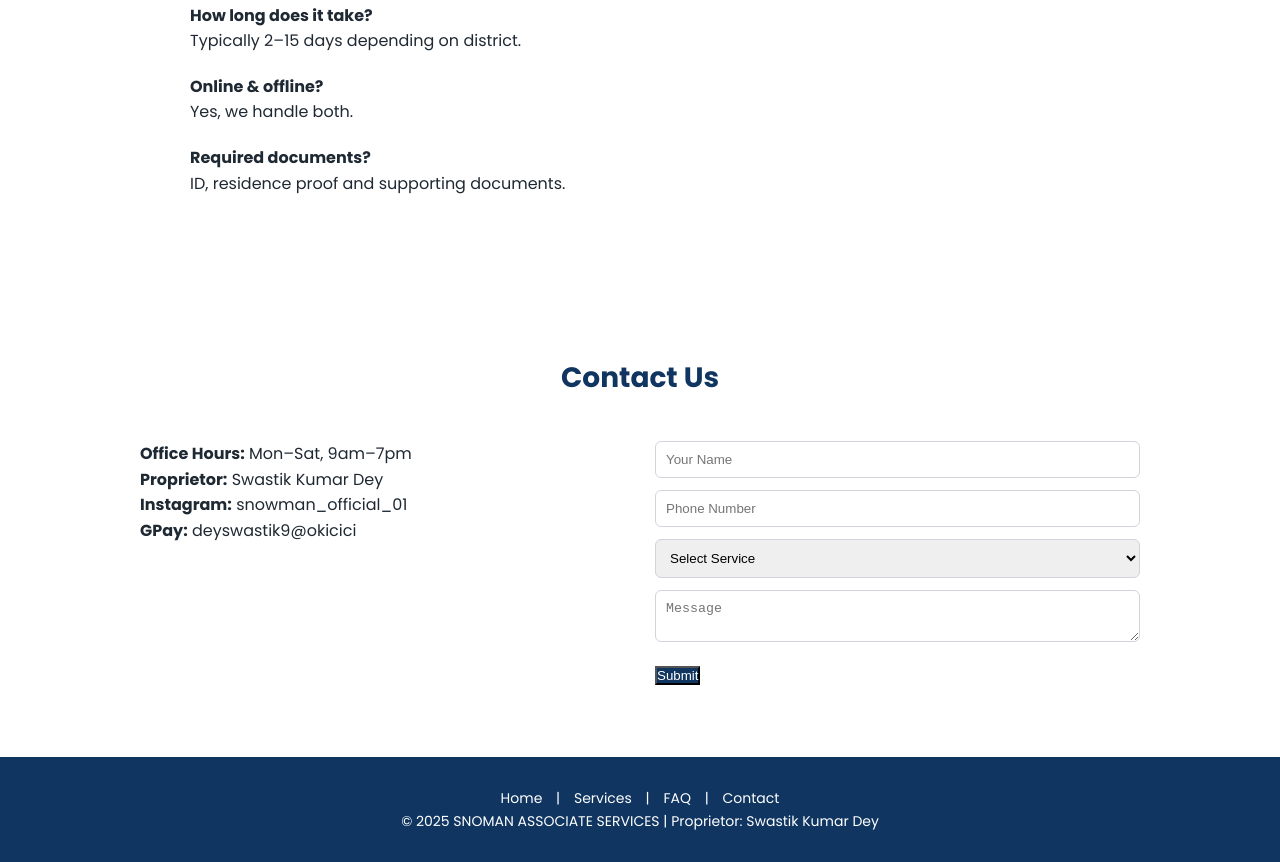
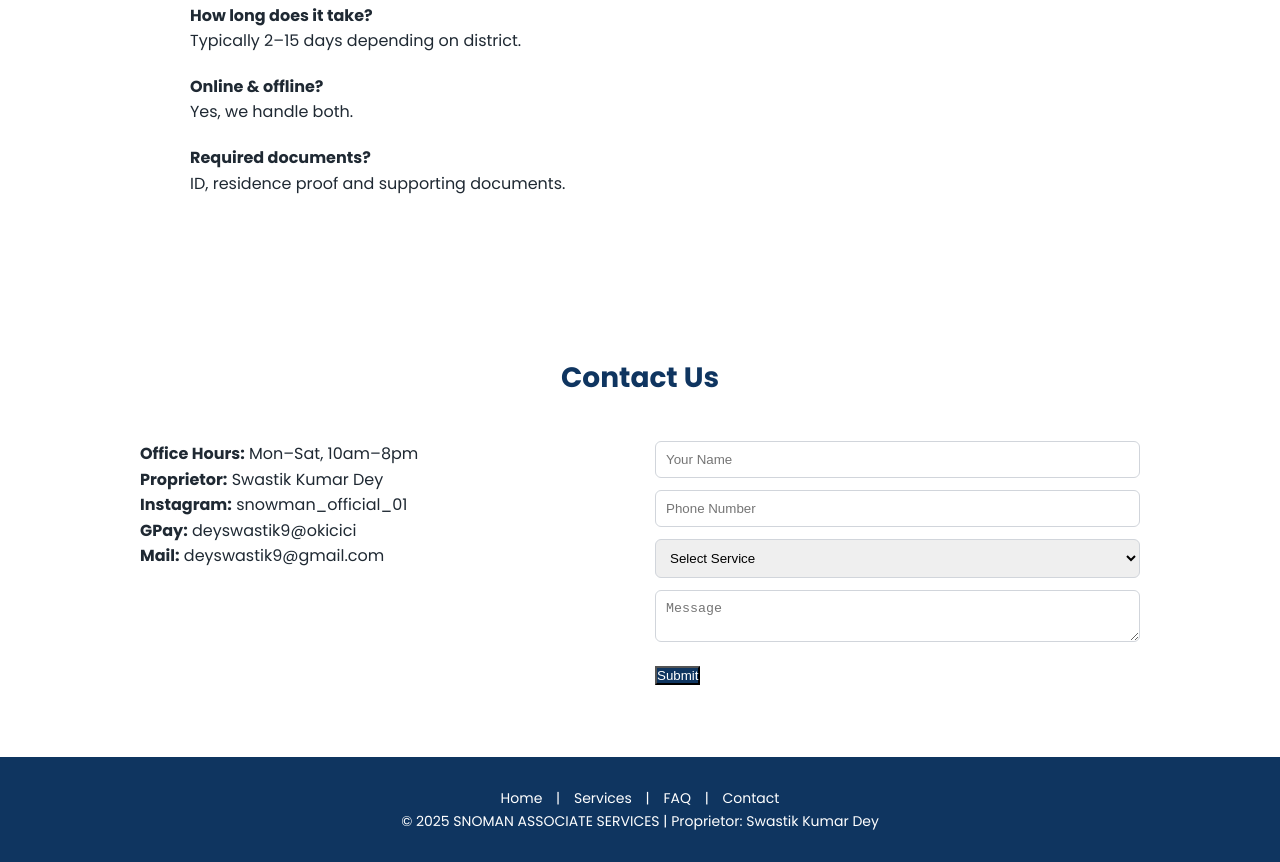
Before and after one commit to Swastik5/Webpage, a plain HTML site: page index.html in a window 1280 px wide. Shown: the part 1990-2852 px from the top of the page. Drawn offline with Linux system fonts and the light colour scheme.

Commit message:
added index.html

```diff
--- a/index.html
+++ b/index.html
@@ -8,7 +8,7 @@
   <title>Snowman Associate Services — Documentation, Certificates & Government Support</title>
 
   <meta name="description"
-    content="Fast, reliable support for caste, income & resident certificates, driving licenses, taxation help and government form filing. Call or WhatsApp Swastik Kumar Dey today.">
+    content="Fast, reliable support for caste, income & resident certificates, driving licenses, taxation help and government form filing. Call or  Swastik Kumar Dey today.">
 
   <!-- SEO -->
   <meta name="keywords"
@@ -431,10 +431,11 @@
   </div>
   <div class="contact-box">
     <div>
-      <p><strong>Office Hours:</strong> Mon–Sat, 9am–7pm</p>
+      <p><strong>Office Hours:</strong> Mon–Sat, 10am–8pm</p>
       <p><strong>Proprietor:</strong> Swastik Kumar Dey</p>
       <p><strong>Instagram:</strong> snowman_official_01</p>
       <p><strong>GPay:</strong> deyswastik9@okicici</p>
+      <p><strong> Mail:</strong> deyswastik9@gmail.com</p>
     </div>
     <form>
       <input type="text" placeholder="Your Name" required>
```
